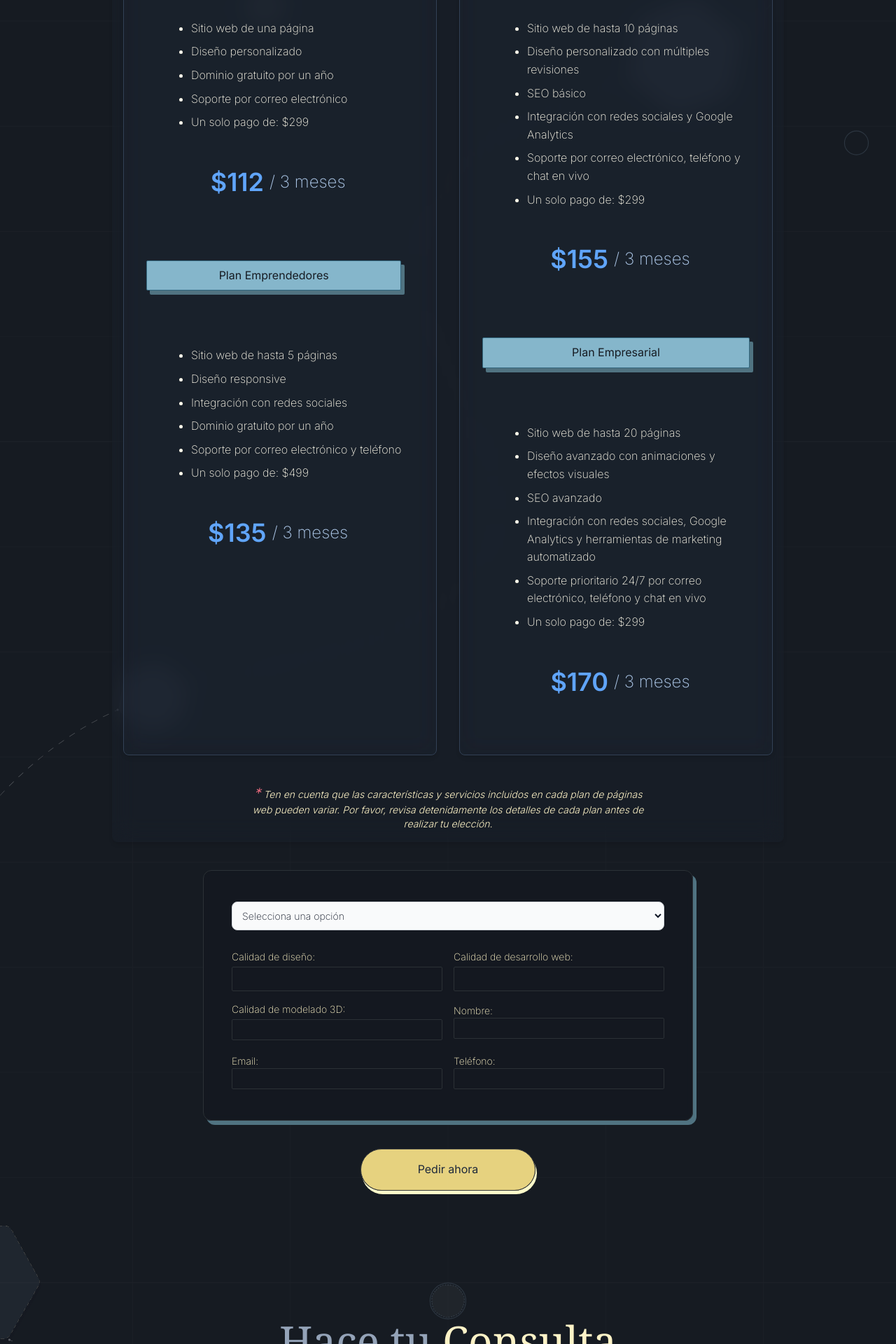
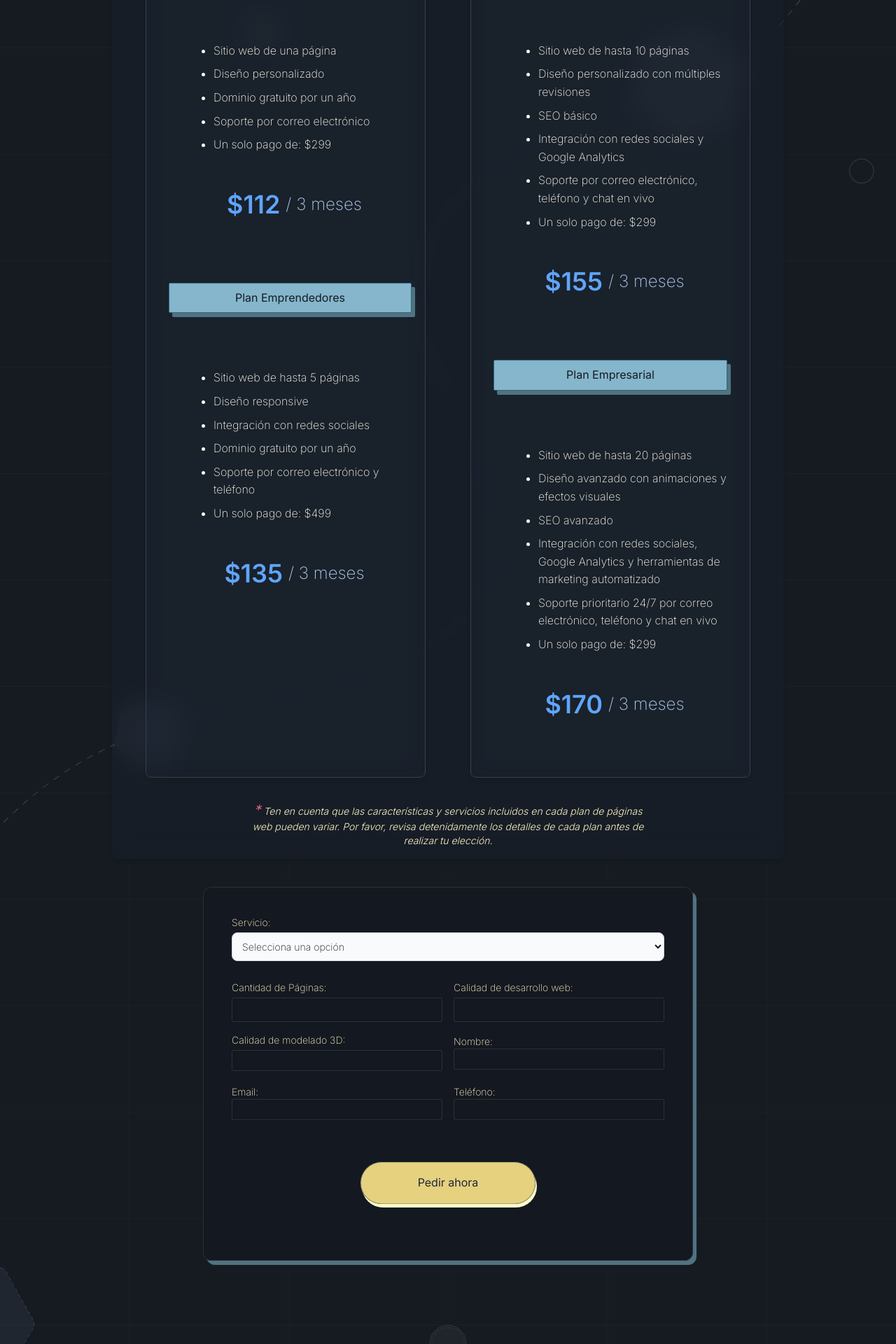
Before and after one commit to GRAMAPHENIA/hexagono, a Next.js app: page /informacion in a window 1280 px wide. Shown: the part 2975-4895 px from the top of the page at 70% size. Built offline with nearby package versions, Linux system fonts and the light colour scheme.

Commit message:
responsive-planes-web

```diff
--- a/src/components/planes/Planes.jsx
+++ b/src/components/planes/Planes.jsx
@@ -15,7 +15,7 @@ const Planes = () => {
       title: "Elemental",
       options: [
         {
-          id: "basic-six",
+          id: "0",
           titulo: "Plan Inicial",
           price: "$112",
           duration: " / 3 meses",
@@ -28,7 +28,7 @@ const Planes = () => {
           ],
         },
         {
-          id: "basic-twelve",
+          id: "1",
           titulo: "Plan Emprendedores",
           price: "$135",
           duration: " / 3 meses",
@@ -47,7 +47,7 @@ const Planes = () => {
       title: "Premium",
       options: [
         {
-          id: "popular-six",
+          id: "2",
           titulo: "Plan Negocios",
           price: "$155",
           duration: " / 3 meses",
@@ -61,7 +61,7 @@ const Planes = () => {
           ],
         },
         {
-          id: "popular-twelve",
+          id: "3",
           titulo: "Plan Empresarial",
           price: "$170",
           duration: " / 3 meses",
@@ -97,13 +97,14 @@ const Planes = () => {
       >
         Crea una experiencia digital<span className="text-amber-400">.</span>
       </h4>
-      <div className="bg-gray-800/20 backdrop-blur-lg flex items-center justify-center font-nunito text-gray-600 mx-20 my-10 rounded-lg shadow-md py-4 mb-10">
+
+      <div className="bg-gray-800/20 backdrop-blur-lg flex items-center justify-center font-nunito text-gray-600 lg:mx-20 my-10 rounded-lg shadow-md py-4 mb-10">
         <section className="max-w-[968px] w-full mx-4">
-          <div className="flex flex-wrap justify-between">
+          <div className="grid grid-cols-1 lg:grid-cols-2">
             {planes.map((plan, index) => (
               <ul
                 key={index}
-                className="w-[calc(50%-1rem)] bg-gray-800/20 backdrop-blur-lg p-8 rounded-lg gap-3 flex items-start justify-center shadow-md flex-col mb-10 border border-slate-700"
+                className="col-span-1 w-auto bg-gray-800/20 backdrop-blur-lg p-8 rounded-lg gap-3 flex items-start justify-center shadow-md flex-col mb-10 border border-slate-700 m-0 lg:m-8"
               >
                 <li className="grow">
                   <h2 className="mb-3 text-amber-100 text-center text-7xl font-serif mt-10 ">
@@ -118,12 +119,13 @@ const Planes = () => {
                         <ul className="my-4">
                           {option.description.map((desc, index) => (
                             <li
-                              className="list-disc ml-16 text-amber-50 font-extralight mb-2" // Ajusta la clase mb-2 para agregar espacio entre los elementos
+                              className="list-disc lg:ml-16 text-amber-50 font-extralight mb-2" // Ajusta la clase mb-2 para agregar espacio entre los elementos
                               key={index}
                             >
                               {desc}
                             </li>
                           ))}
+
                           {plan.title === "Elemental" && optIndex === 0 && (
                             <span className="absolute text-md slide-in-top left-0 top-0 px-24 py-[4px] rounded-br-lg bg-gradient-to-r from-amber-100 via-amber-200 to-amber-300/95 text-amber-900 border border-t-0 border-l-0 border-b-gray-600 border-r-gray-600 rounded-tl-lg sombra-inactiva-planes">
                               Más Popular
--- a/src/components/presupuestos/PresWeb.jsx
+++ b/src/components/presupuestos/PresWeb.jsx
@@ -13,7 +13,6 @@ const PresWeb = () => {
 
   const handleSubmit = (e) => {
     e.preventDefault();
-    // Aquí puedes agregar la lógica para enviar los datos a través de WhatsApp
     const mensaje = `Solicitud de presupuesto:
       Servicio: ${servicio}
       Calidad de diseño: ${calidadDiseno}
@@ -22,54 +21,36 @@ const PresWeb = () => {
       Nombre: ${nombre}
       Email: ${email}
       Teléfono: ${telefono}`;
-    // Aquí puedes usar una librería para enviar un mensaje a través de WhatsApp
     console.log(mensaje);
+    // Aquí puedes agregar la lógica para enviar los datos a través de WhatsApp
   };
 
   return (
     <>
       <form
-        className=" justify-center items-center border border-[var(--button-dark)] py-10 lg:p-10 rounded-xl bg-[#1011121d] backdrop-blur-sm mx-auto w-[340px] lg:w-[700px] sombra-inactiva grid grid-cols-1 lg:grid-cols-2 gap-4"
+        className="justify-center items-center border border-[var(--button-dark)] py-10 lg:p-10 rounded-xl bg-[#1011121d] backdrop-blur-sm mx-auto w-[340px] lg:w-[700px] sombra-inactiva grid grid-cols-1 lg:grid-cols-2 gap-4"
         onSubmit={handleSubmit}
       >
         <div className="flex flex-col col-span-2 text-sm mb-1 text-amber-100 font-extralight">
           <label
             className="text-sm mb-1 text-amber-100 font-extralight"
             htmlFor="servicio"
-          ></label>
+          >
+            Servicio:
+          </label>
           <select
             className="bg-gray-50 border border-gray-300 text-gray-900 text-sm rounded-lg focus:ring-blue-500 focus:border-amber-200/ block w-full p-2.5 dark:bg-gray-800 dark:border-amber-100 dark:placeholder-gray-700 dark:text-white dark:focus:ring-amber-200 dark:focus:border-amber-200 mb-2"
             id="servicio"
             value={servicio}
             onChange={(e) => setServicio(e.target.value)}
           >
-            <option value="" disabled selected>
+            <option value="" disabled>
               Selecciona una opción
             </option>
-            <option
-              className="text-sm  text-amber-100 font-extralight"
-              value="Plan Inicial"
-            >
-              Plan Inicial
-            </option>
-            <option
-              className="text-sm mb-1 text-amber-100 font-extralight"
-              value="Plan Emprendedores"
-            >
-              Plan Emprendedores
-            </option>
-            <option
-              className="text-sm mb-1 text-amber-100 font-extralight"
-              value="Plan Negocios"
-            >
-              Plan Negocios
-            </option>
-            <option
-              className="text-sm mb-1 text-amber-100 font-extralight"
-              value="Plan Empresarial"
-            >
-              Plan Empresarial
-            </option>
+            <option value="Plan Inicial">Plan Inicial</option>
+            <option value="Plan Emprendedores">Plan Emprendedores</option>
+            <option value="Plan Negocios">Plan Negocios</option>
+            <option value="Plan Empresarial">Plan Empresarial</option>
           </select>
         </div>
         <div className="flex flex-col">
@@ -77,7 +58,7 @@ const PresWeb = () => {
             className="text-sm mb-1 text-amber-100 font-extralight"
             htmlFor="calidadDiseno"
           >
-            Calidad de diseño:
+            Cantidad de Páginas:
           </label>
           <input
             className="border border-[var(--button-dark)] rounded-sm bg-transparent p-1 text-[var(--font-light)] font-extralight focus:outline-none"
@@ -147,13 +128,13 @@ const PresWeb = () => {
             onChange={(e) => setTelefono(e.target.value)}
           />
         </div>
+        <button
+          className="w-[250px] col-span-2 flex justify-center items-center text-[var(--font-light)] bg-amber-200/90 px-8 py-4 rounded-full sombra-light-amber border border-slate-600/40 m-10 mx-auto text-slate-800"
+          type="submit"
+        >
+          Pedir ahora
+        </button>
       </form>
-      <button
-        className="w-[250px] flex justify-center items-center text-[var(--font-light)] bg-amber-200/90 px-8 py-4 rounded-full sombra-light-amber border border-[var(--card-light)] m-10 mx-auto text-slate-800"
-        type="submit"
-      >
-        Pedir ahora
-      </button>
     </>
   );
 };
```
